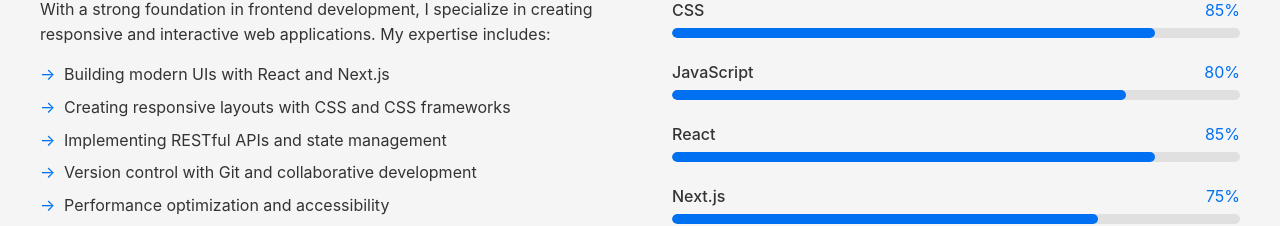
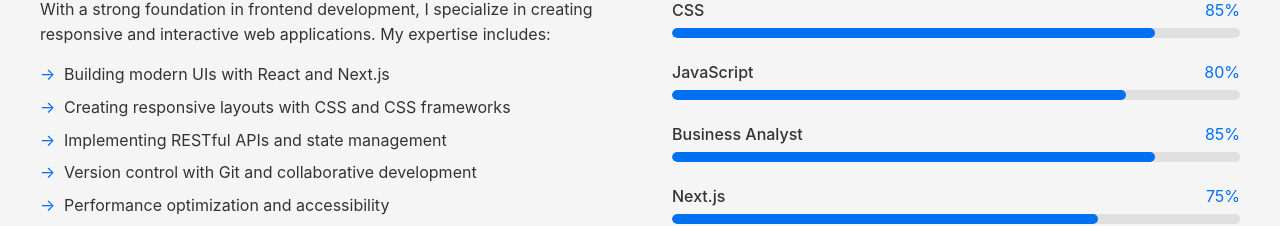
Before and after one commit to sharmasukun/portfolio, a Next.js app: page / in a window 1280 px wide. Shown: the part 2480-2706 px from the top of the page. Built offline with nearby package versions, Linux system fonts and the light colour scheme.

Commit message:
Skill modified react to Business analyst

```diff
--- a/components/Skills.js
+++ b/components/Skills.js
@@ -5,7 +5,7 @@ export default function Skills() {
     { name: "HTML", level: 90 },
     { name: "CSS", level: 85 },
     { name: "JavaScript", level: 80 },
-    { name: "React", level: 85 },
+    { name: "Business Analyst", level: 85 },
     { name: "Next.js", level: 75 },
     { name: "Node.js", level: 70 },
     { name: "Git", level: 80 },
```
